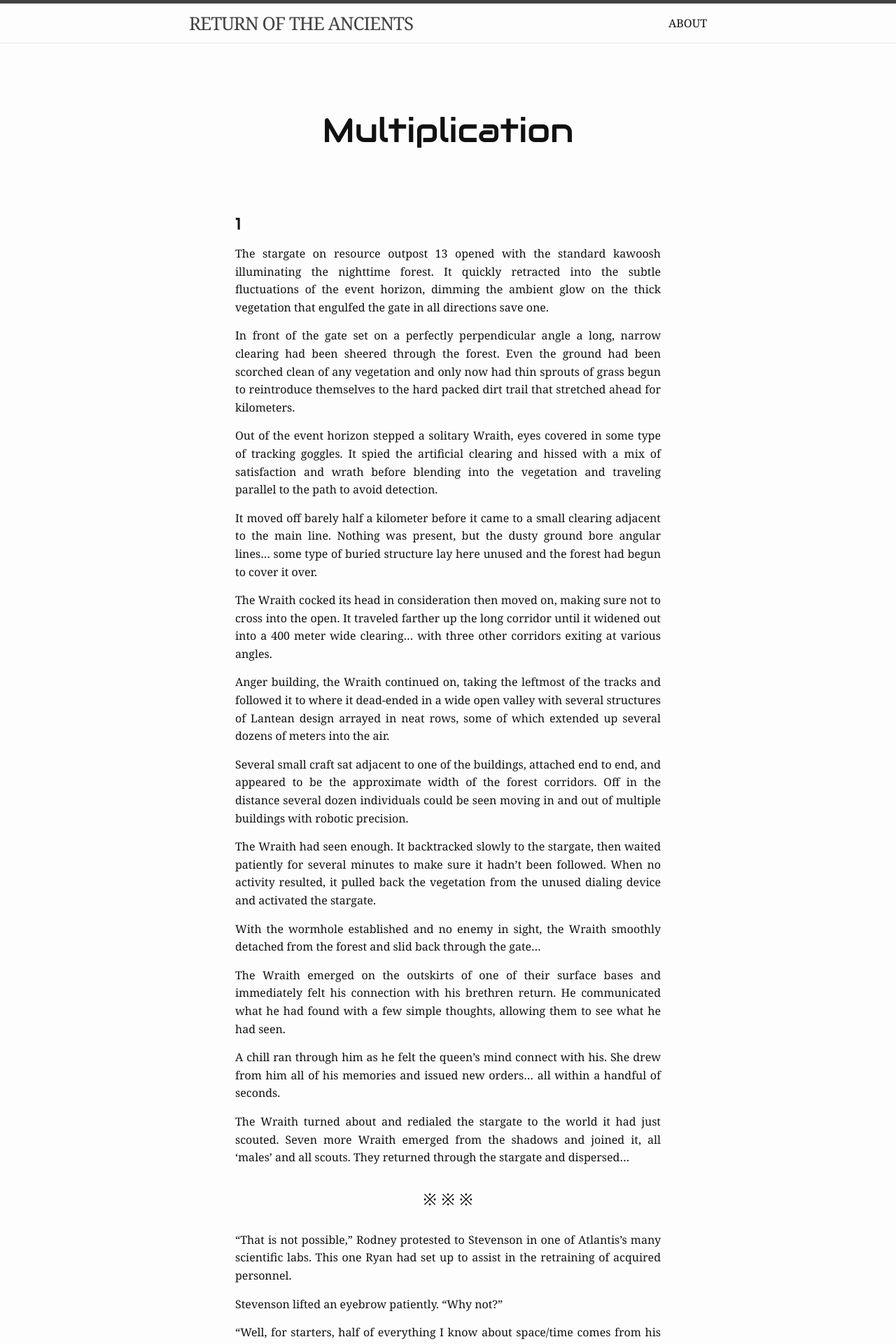
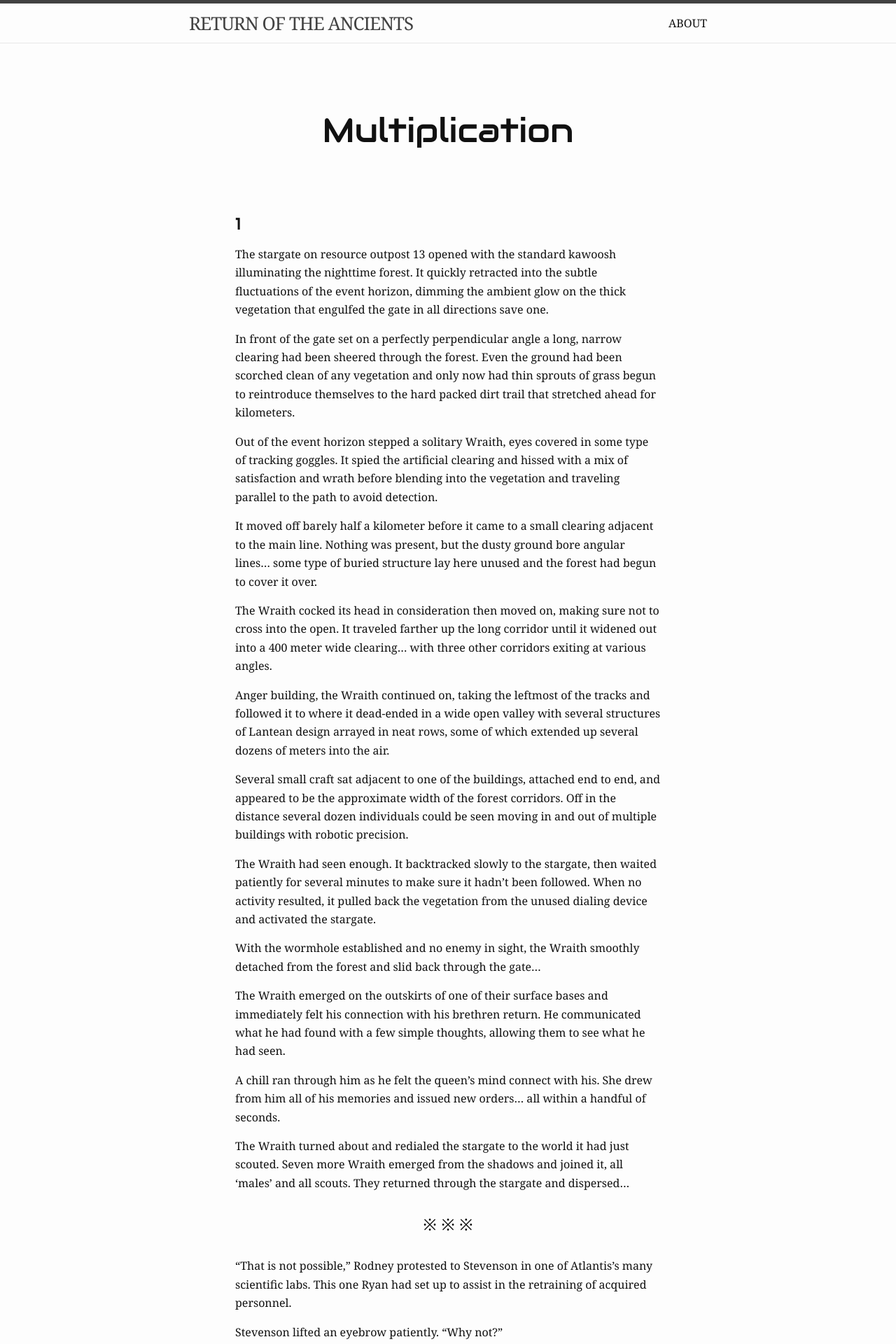
Before and after one commit to CyberStrike/rota, a Jekyll site: the page built from _episodes/1- 14 - Multiply.md, in a window 1280 px wide. Shown: the top 1920 px of the page at 70% size. Built offline with Jekyll 4.4.1, drawn with Linux system fonts in a browser that asks for light colours.

Commit message:
left aligned text and increased line height

```diff
--- a/_sass/_episode.sass
+++ b/_sass/_episode.sass
@@ -47,8 +47,8 @@ a
     margin-bottom: 0.5em
 
 .chapter-body p
-  text-align: justify
-  line-height: 1.6rem
+  text-align: left
+  line-height: 1.65rem
 
 .section p:first-of-type
   text-indent: 25px
```
